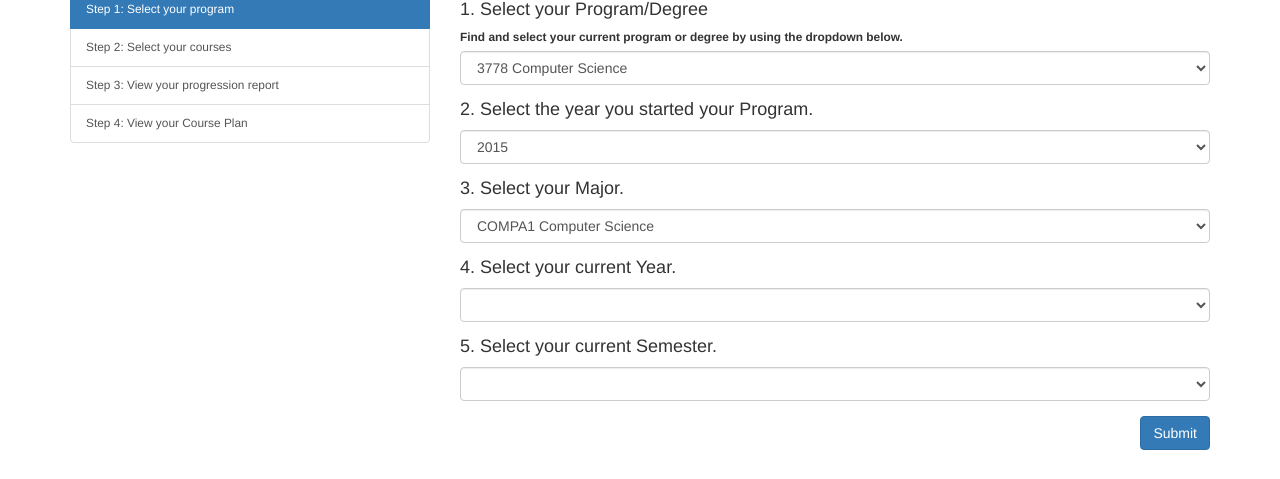
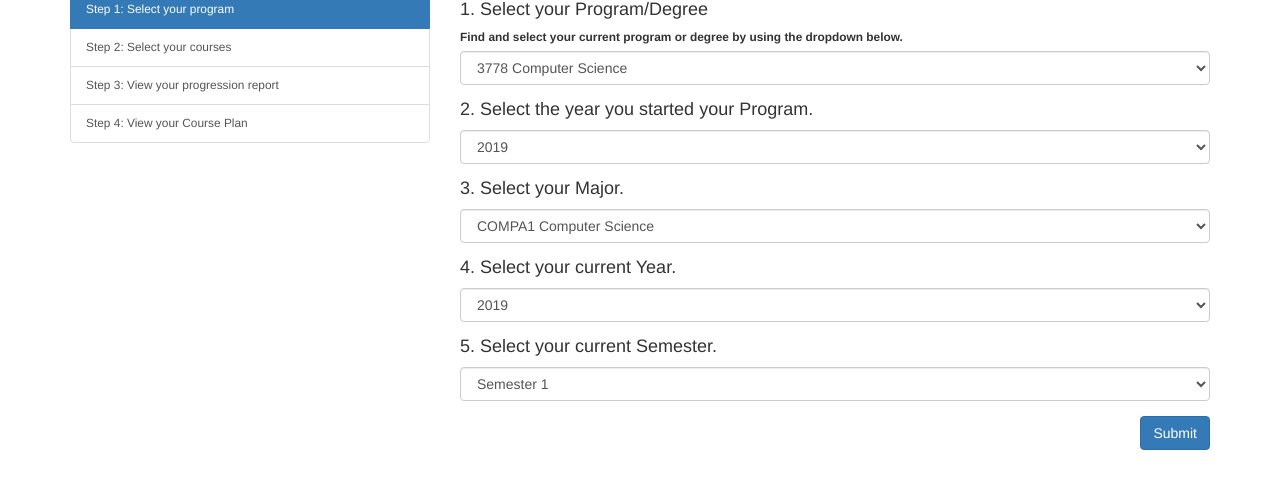
Before and after one commit to Thomas-Zhe-Liu/Progression_Check_Web, a Flask app: page /step1 in a window 1280 px wide. Shown: the part 132-611 px from the top of the page. Run offline with Flask 2, Linux system fonts and the light colour scheme; a user stored in the database is signed in; data comes from the database, SQL or seed files in the repository; lists and menus that the app fills with data are empty; some libraries are stand-ins or nearby versions.

Commit message:
step1.html changed to get current year and semster

```diff
--- a/app/templates/step1.html
+++ b/app/templates/step1.html
@@ -56,10 +56,6 @@
           <h4>2. Select the year you started your Program.</h4>
           <div class="form-group">
             <select class="form-control" id="exampleFormControlSelect1" name="c_year">
-              <option>2015</option>
-              <option>2016</option>
-              <option>2017</option>
-              <option>2018</option>
               <option>2019</option>
             </select>
           </div>
@@ -76,18 +72,16 @@
           <h4>4. Select your current Year.</h4>
           <div class="form-group">
             <select class="form-control" id="exampleFormControlSelect1" name="currentYear">
-              {% for year in current_years %}
-              <option>Year 1</option>
-              {% endfor %}
+              <option>2019</option>
             </select>
           </div>
 
           <h4>5. Select your current Semester.</h4>
           <div class="form-group">
             <select class="form-control" id="exampleFormControlSelect1" name="currentSemester">
-              {% for semester in all_semesters %}
               <option>Semester 1</option>
-              {% endfor %}
+              <option>Semester 2</option>
+              <option>Semester 3</option>
             </select>
           </div>
 
```
Also changed, not shown: 2 other files.
